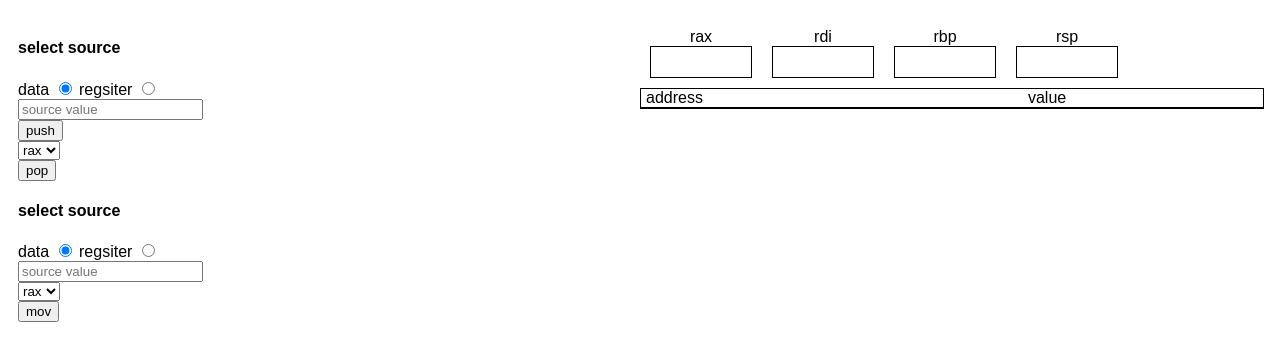
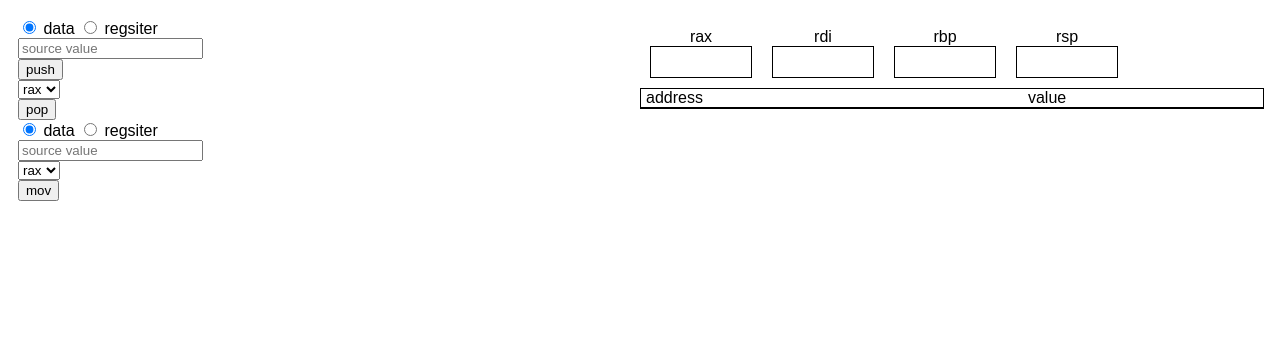
Before and after one commit to Ryomasao/tinyStack, a Vue app: page / in a window 1280 px wide. Shown: the top 360 px of the page. Built offline with nearby package versions, Linux system fonts and the light colour scheme; the HTML template or start-up script is replaced by a standard one.

Commit message:
labelの位置修正

```diff
--- a/src/components/Mnemonic.vue
+++ b/src/components/Mnemonic.vue
@@ -1,24 +1,23 @@
 <template>
   <div>
     <div v-if="hasSrc">
-      <h4>select source</h4>
       <label>
-        data
         <input
           type="radio"
           :name="`src-type-${name}`"
           value="data"
           v-model="form.srcType"
         />
+        data
       </label>
       <label>
-        regsiter
         <input
           type="radio"
           :name="`src-type-${name}`"
           value="register"
           v-model="form.srcType"
         />
+        regsiter
       </label>
       <div v-if="form.srcType === 'data'">
         <input
```
